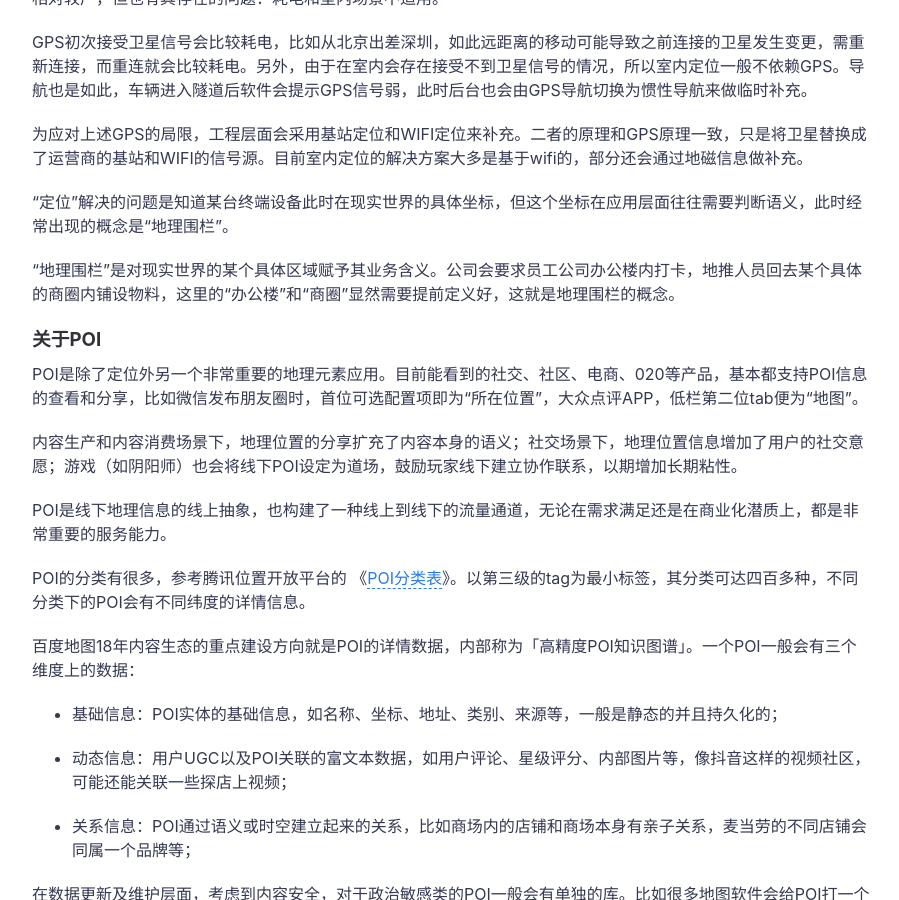
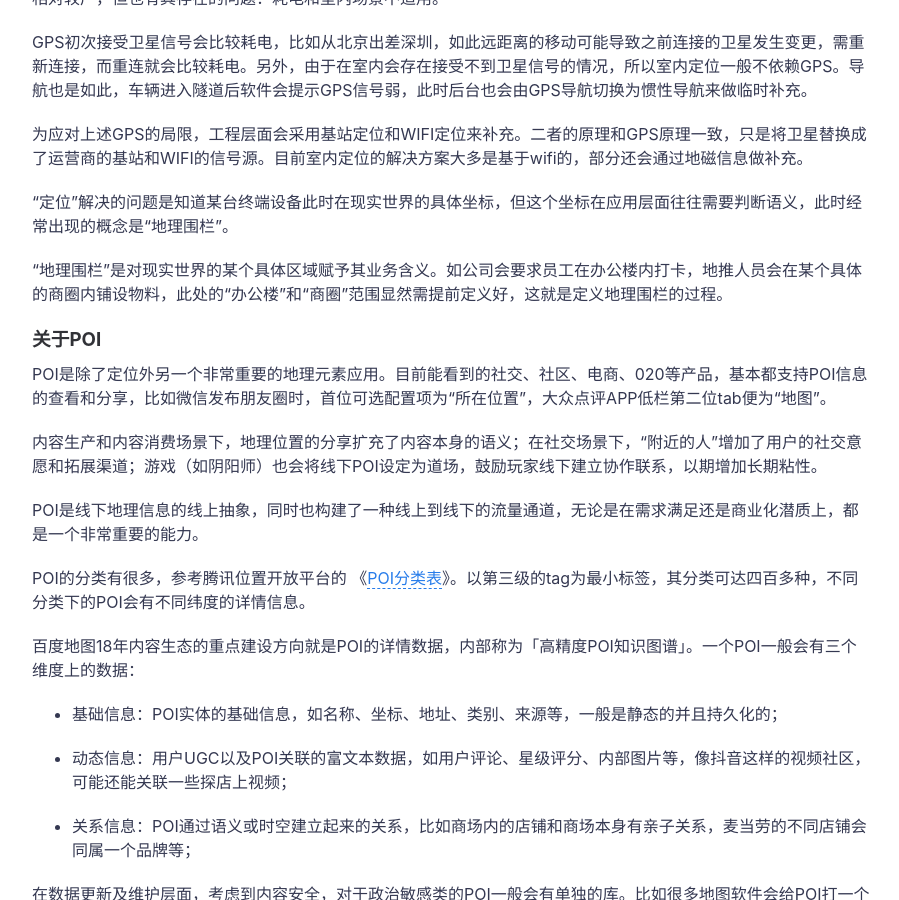
Before and after one commit to icarus507/icarus507.github.io, a Jekyll site: the page built from _posts/2018-09-08-谈谈地图（下）.md, in a window 1280 px wide and 900 px high, scrolled down 822 px. Shown: the whole window, without its empty margins (188-1087 px from the left). Built offline with Jekyll 4.4.1, drawn with Linux system fonts in a browser that asks for light colours.

Commit message:
Update 2018-09-08-谈谈地图（下）.md

```diff
--- a/_posts/2018-09-08-谈谈地图（下）.md
+++ b/_posts/2018-09-08-谈谈地图（下）.md
@@ -16,16 +16,16 @@ GPS初次接受卫星信号会比较耗电，比如从北京出差深圳，如
 
 “定位”解决的问题是知道某台终端设备此时在现实世界的具体坐标，但这个坐标在应用层面往往需要判断语义，此时经常出现的概念是“地理围栏”。
 
-“地理围栏”是对现实世界的某个具体区域赋予其业务含义。公司会要求员工公司办公楼内打卡，地推人员回去某个具体的商圈内铺设物料，这里的“办公楼”和“商圈”显然需要提前定义好，这就是地理围栏的概念。
+“地理围栏”是对现实世界的某个具体区域赋予其业务含义。如公司会要求员工在办公楼内打卡，地推人员会在某个具体的商圈内铺设物料，此处的“办公楼”和“商圈”范围显然需提前定义好，这就是定义地理围栏的过程。
 
 
 ### 关于POI
 
-POI是除了定位外另一个非常重要的地理元素应用。目前能看到的社交、社区、电商、020等产品，基本都支持POI信息的查看和分享，比如微信发布朋友圈时，首位可选配置项即为“所在位置”，大众点评APP，低栏第二位tab便为“地图”。
+POI是除了定位外另一个非常重要的地理元素应用。目前能看到的社交、社区、电商、020等产品，基本都支持POI信息的查看和分享，比如微信发布朋友圈时，首位可选配置项为“所在位置”，大众点评APP低栏第二位tab便为“地图”。
 
-内容生产和内容消费场景下，地理位置的分享扩充了内容本身的语义；社交场景下，地理位置信息增加了用户的社交意愿；游戏（如阴阳师）也会将线下POI设定为道场，鼓励玩家线下建立协作联系，以期增加长期粘性。
+内容生产和内容消费场景下，地理位置的分享扩充了内容本身的语义；在社交场景下，“附近的人”增加了用户的社交意愿和拓展渠道；游戏（如阴阳师）也会将线下POI设定为道场，鼓励玩家线下建立协作联系，以期增加长期粘性。
 
-POI是线下地理信息的线上抽象，也构建了一种线上到线下的流量通道，无论在需求满足还是在商业化潜质上，都是非常重要的服务能力。
+POI是线下地理信息的线上抽象，同时也构建了一种线上到线下的流量通道，无论是在需求满足还是商业化潜质上，都是一个非常重要的能力。
 
 POI的分类有很多，参考腾讯位置开放平台的 《[POI分类表](https://lbs.qq.com/service/webService/webServiceGuide/webServiceAppendix)》。以第三级的tag为最小标签，其分类可达四百多种，不同分类下的POI会有不同纬度的详情信息。
 
```
